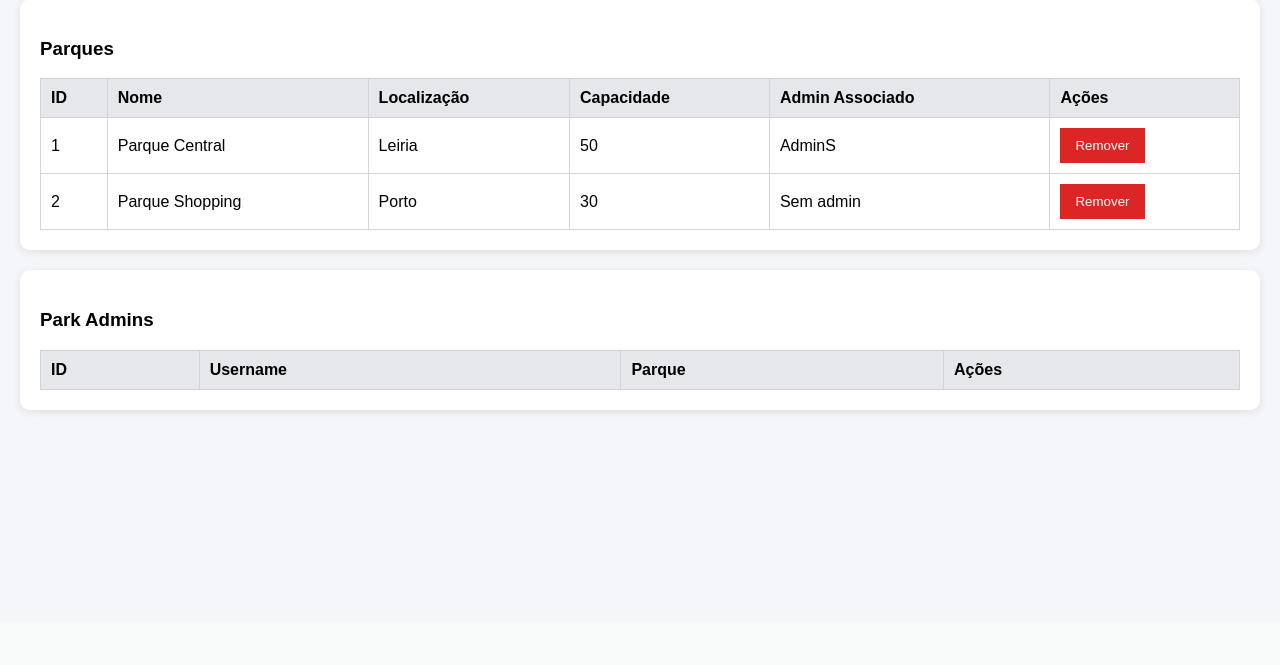
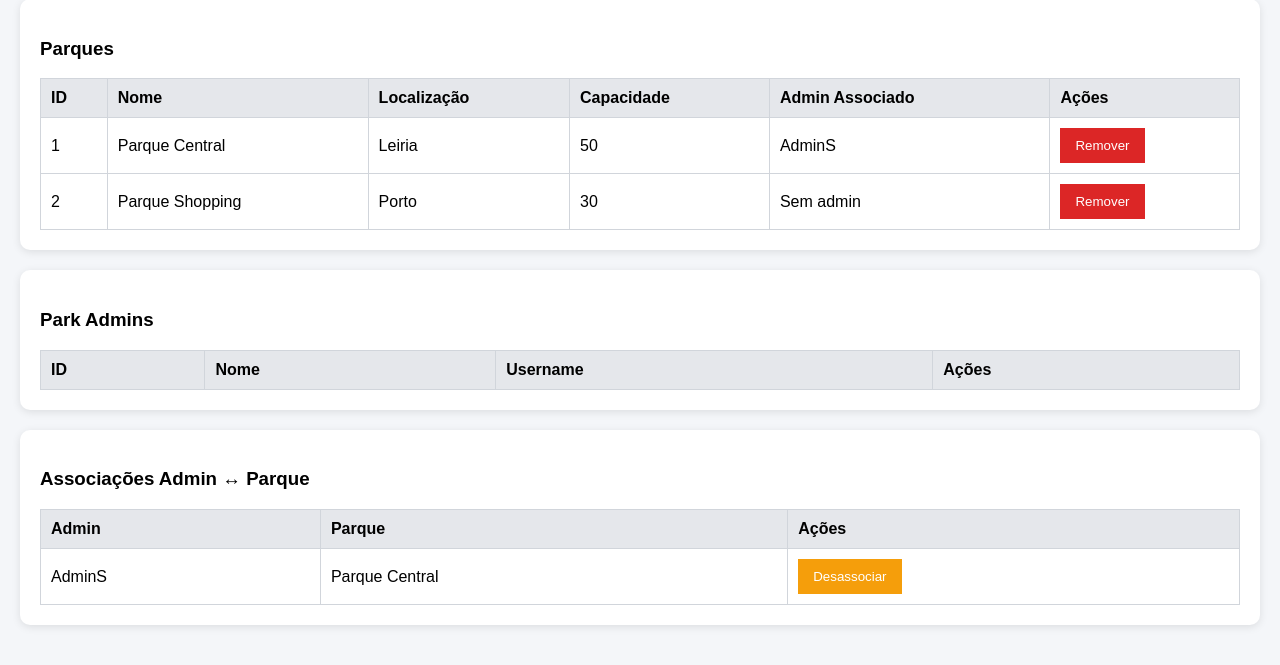
Before and after one commit to RubenM2222/SmartParkingLot, a Flask app: page /admin/server in a window 1280 px wide. Shown: the part 178-843 px from the top of the page. Before the commit the page ends 592 px from the top, so only its background shows below. Run offline with Flask 3, Linux system fonts and the light colour scheme; the visitor is signed in with stand-in values (Sample User, id 1); data comes from the database, SQL or seed files in the repository; tables that the repository leaves empty hold one stand-in row (values such as "Sample post"); lists and menus that the app fills with data are empty.

Commit message:
Updates para adminserver

```diff
--- a/cloud_server/routes/admin_server.py
+++ b/cloud_server/routes/admin_server.py
@@ -17,6 +17,39 @@ def admin_server():
     conn.row_factory = sqlite3.Row
 
     c = conn.cursor()
+
+    # c.execute("""
+    #     SELECT *
+    #     FROM parques
+    #     ORDER BY nome
+    # """)
+
+    # parques = c.fetchall()
+
+    c.execute("""
+        SELECT *
+        FROM utilizadores
+        WHERE tipo='park_admin'
+        ORDER BY username
+    """)
+
+    admins = c.fetchall()
+
+    c.execute("""
+        SELECT
+            ap.admin_id,
+            ap.parque_id,
+            u.username,
+            p.nome AS parque_nome
+        FROM admin_parques ap
+        JOIN utilizadores u
+            ON ap.admin_id = u.id
+        JOIN parques p
+            ON ap.parque_id = p.id
+        ORDER BY u.username
+    """)
+
+    associacoes = c.fetchall()
 
     # =========================
     # PARQUES + ADMIN ASSOCIADO
@@ -44,30 +77,31 @@ def admin_server():
     # ADMINS + PARQUE ASSOCIADO
     # =========================
 
-    c.execute("""
-        SELECT
-            u.id,
-            u.nome,
-            u.username,
-            p.id AS parque_id,
-            p.nome AS parque_nome
-        FROM utilizadores u
-        LEFT JOIN admin_parques ap
-            ON u.id = ap.admin_id
-        LEFT JOIN parques p
-            ON ap.parque_id = p.id
-        WHERE u.tipo = 'park_admin'
-        ORDER BY u.id
-    """)
+    # c.execute("""
+    #     SELECT
+    #         u.id,
+    #         u.nome,
+    #         u.username,
+    #         p.id AS parque_id,
+    #         p.nome AS parque_nome
+    #     FROM utilizadores u
+    #     LEFT JOIN admin_parques ap
+    #         ON u.id = ap.admin_id
+    #     LEFT JOIN parques p
+    #         ON ap.parque_id = p.id
+    #     WHERE u.tipo = 'park_admin'
+    #     ORDER BY u.id
+    # """)
 
-    admins = c.fetchall()
+    # admins = c.fetchall()
 
     conn.close()
 
     return render_template(
         "admin_server.html",
         parques=parques,
-        admins=admins
+        admins=admins,
+        associacoes=associacoes
     )
 
 
--- a/cloud_server/templates/admin_server.html
+++ b/cloud_server/templates/admin_server.html
@@ -201,9 +201,8 @@ button{
                         </td>
 
                         <td>
-                            <button
-                                class="btn-remove btn-danger"
-                                data-id="{{ p.id }}">
+                            <button onclick="removerParque({{ p.id }})"
+                                    class="btn-danger">
                                 Remover
                             </button>
                         </td>
@@ -226,7 +225,48 @@ button{
                 <thead>
                     <tr>
                         <th>ID</th>
+                        <th>Nome</th>
                         <th>Username</th>
+                        <th>Ações</th>
+                    </tr>
+                </thead>
+
+                <tbody>
+
+                {% for a in admins %}
+                    <tr>
+
+                        <td>{{ a.id }}</td>
+                        <td>{{ a.nome }}</td>
+                        <td>{{ a.username }}</td>
+
+                        <td>
+
+                            <button
+                                onclick="removerAdmin({{ a.id }})"
+                                class="btn-danger">
+                                Remover
+                            </button>
+
+                        </td>
+
+                    </tr>
+                {% endfor %}
+
+                </tbody>
+
+            </table>
+
+        </div>
+        <div class="card">
+
+            <h3>Associações Admin ↔ Parque</h3>
+
+            <table>
+
+                <thead>
+                    <tr>
+                        <th>Admin</th>
                         <th>Parque</th>
                         <th>Ações</th>
                     </tr>
@@ -234,36 +274,20 @@ button{
 
                 <tbody>
 
-                {% for a in admins %}
+                {% for r in associacoes %}
 
                     <tr>
 
-                        <td>{{ a.id }}</td>
-                        <td>{{ a.username }}</td>
+                        <td>{{ r.username }}</td>
 
-                        <td>
-                            {% if a.parque_nome %}
-                                {{ a.parque_nome }}
-                            {% else %}
-                                Sem parque
-                            {% endif %}
-                        </td>
+                        <td>{{ r.parque_nome }}</td>
 
                         <td>
 
-                            {% if a.parque_id %}
                             <button
-                                class="btn-unassign btn-warning"
-                                data-id="{{ a.id }}"
-                                data-parque="{{ a.parque_id }}">
+                                onclick="desassociarAdmin({{ r.admin_id }}, {{ r.parque_id }})"
+                                class="btn-warning">
                                 Desassociar
-                            </button>
-                            {% endif %}
-
-                            <button
-                                onclick="removerAdmin({{ a.id }})"
-                                class="btn-danger">
-                                Remover
                             </button>
 
                         </td>
@@ -515,6 +539,65 @@ function logout() {
         window.location.href = "/login";
     });
 }
+
+
+function removerParque(id) {
+
+    if (!confirm("Tem a certeza que pretende remover este parque?")) {
+        return;
+    }
+
+    fetch(`/admin/parques/remover/${id}`, {
+        method: "POST"
+    })
+    .then(r => r.json())
+    .then(data => {
+
+        if (data.ok) {
+            location.reload();
+        } else {
+            alert("Erro ao remover parque");
+        }
+
+    })
+    .catch(err => {
+        console.error(err);
+        alert("Erro de comunicação");
+    });
+}
+
+function desassociarAdmin(admin_id, parque_id) {
+
+    if (!confirm("Tem a certeza que pretende desassociar este administrador?")) {
+        return;
+    }
+
+    fetch("/admin/unassign", {
+        method: "POST",
+        headers: {
+            "Content-Type": "application/json"
+        },
+        body: JSON.stringify({
+            admin_id: admin_id,
+            parque_id: parque_id
+        })
+    })
+    .then(r => r.json())
+    .then(data => {
+
+        if (data.ok) {
+            alert("Administrador desassociado");
+            location.reload();
+        } else {
+            alert(data.msg || "Erro ao desassociar");
+        }
+
+    })
+    .catch(err => {
+        console.error(err);
+        alert("Erro de comunicação");
+    });
+}
 /* ###################*/
 document.addEventListener("DOMContentLoaded", function () {
 
```
